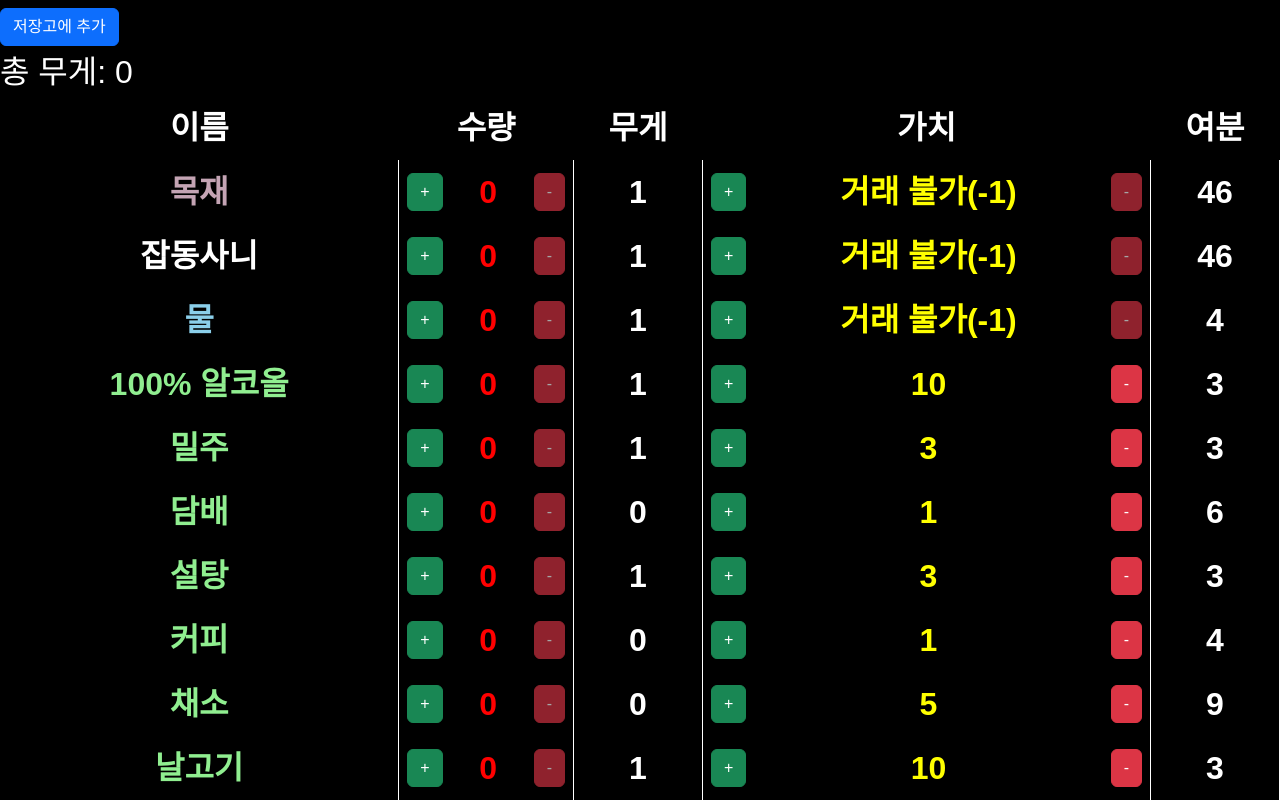
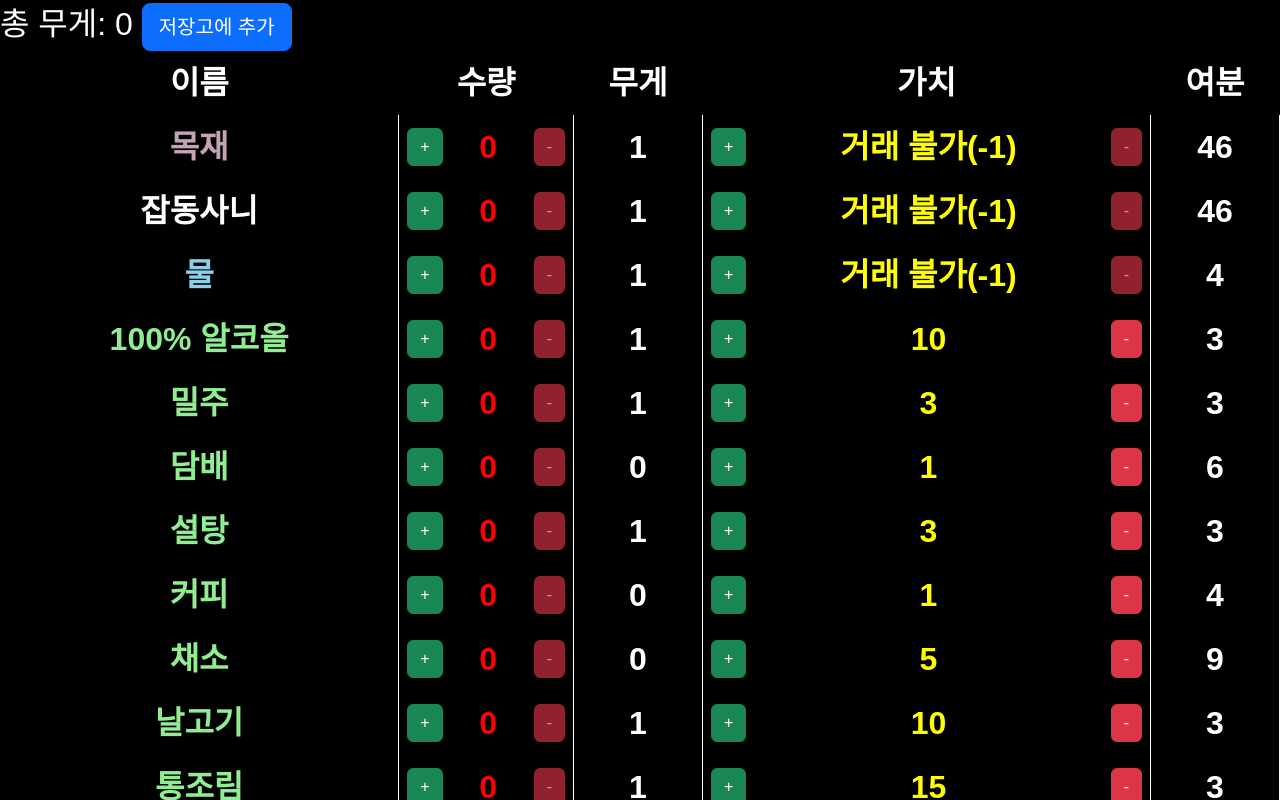
Before and after one commit to AndroidNetrunner/this-war-of-mine, a Next.js app: page /findings in a window 1280 px wide. Shown: the top 800 px of the page. Built offline with nearby package versions, Linux system fonts and the light colour scheme; a web font is replaced by a local one.

Commit message:
[FIX] 저장고에 추가 버튼 위치 및 크기 변경

```diff
--- a/src/components/Findings.tsx
+++ b/src/components/Findings.tsx
@@ -19,8 +19,13 @@ export default function Findings() {
   const calculateWeight = createWeightCalculator(resourceInfoList);
   return (
     <>
-      <Button onClick={handleAddToStorage}>저장고에 추가</Button>
-      <div>총 무게: {calculateWeight(findings)}</div>
+      <div>
+        총 무게: {calculateWeight(findings)}
+        {"  "}
+        <Button onClick={handleAddToStorage} size="lg">
+          저장고에 추가
+        </Button>
+      </div>
       <Table className={styles.findings}>
         <TableHeader />
         <tbody>
```
